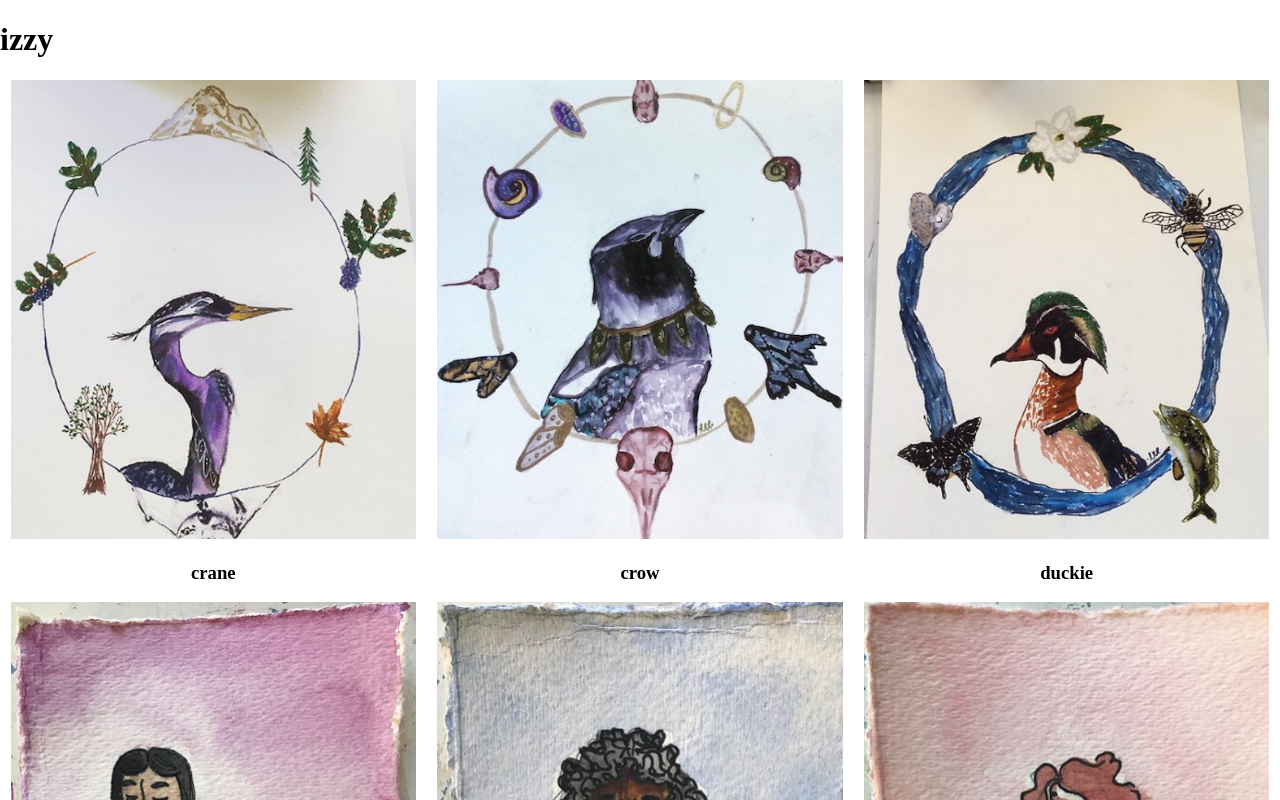
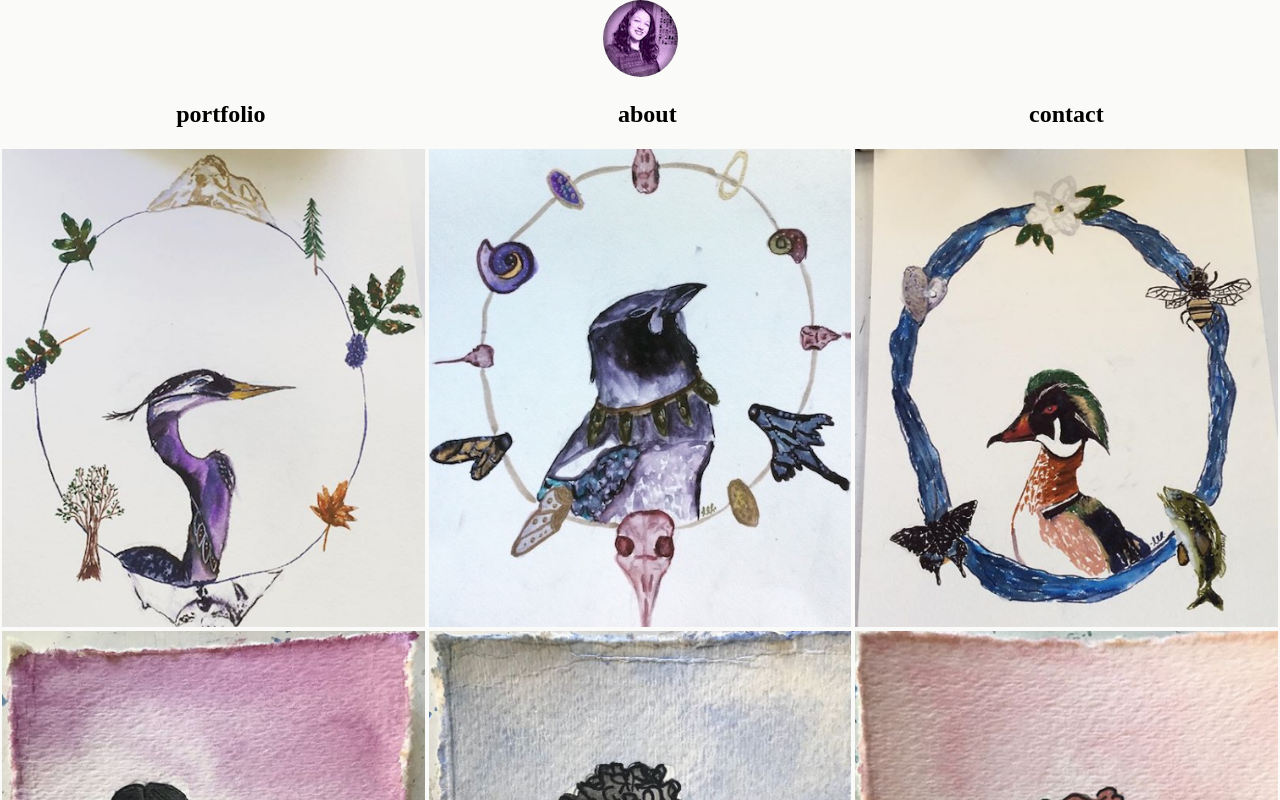
Before and after one commit to thatcat13/izzy, a React app: page / in a window 1280 px wide. Shown: the top 800 px of the page. Built offline with nearby package versions, Linux system fonts and the light colour scheme.

Commit message:
add footer and header styles

```diff
--- a/src/components/App.jsx
+++ b/src/components/App.jsx
@@ -13,6 +13,8 @@ export default function App(){
           body {
             font-family: 'Amatic SC', cursive;
             width: 100%;
+            height: 100%;
+            background-color: #fafaf9;
           }
           `}</style>
       <Header />
--- a/src/components/Gallery.jsx
+++ b/src/components/Gallery.jsx
@@ -54,7 +54,9 @@ export default function Gallery(){
   const mainDivStyle = {
     display: 'flex',
     justifyContent: 'space-around',
-    flexWrap: 'wrap'
+    flexWrap: 'wrap',
+    marginLeft: '10',
+    marginRight: '10'
   }
 
 
--- a/src/components/Header.jsx
+++ b/src/components/Header.jsx
@@ -1,7 +1,33 @@
 import React from 'react'
+import izzy from './../izzyEdit.jpg'
 
 export default function Header(){
+
+  const mainDivStyle = {
+    display: 'flex',
+    flexDirection: 'column'
+  }
+  const imgStyle = {
+    borderRadius: '50%',
+    marginTop: '10'
+  }
+  const imgDivStyle = {
+    textAlign: 'center'
+  }
+  const linkStyle = {
+    display: 'flex',
+    justifyContent: 'space-around'
+  }
   return (
-    <h1>izzy</h1>
+    <div style={mainDivStyle}>
+      <div style={imgDivStyle}>
+        <img style={imgStyle} src={izzy} />
+      </div>
+      <div style={linkStyle}>
+        <h2>portfolio</h2>
+        <h2>about</h2>
+        <h2>contact</h2>
+      </div>
+    </div>
   )
 }
--- a/src/components/Tile.jsx
+++ b/src/components/Tile.jsx
@@ -1,23 +1,23 @@
 import React from 'react'
 import PropTypes from 'prop-types'
 
-
+// #efbffb = color for hover
 export default function Tile(props){
 
   const mainDivStyle = {
     display: 'inline-block',
     flexGrow: '1',
-    width: 'calc(100% * (1/3) - 10px - 1px)',
+    width: 'calc(100% * (1/3))',
     textAlign: 'center'
   }
   const imageStyles = {
-    width: '95%',
+    width: '99%',
+    cursor: 'pointer'
   }
 
   return (
     <div style={mainDivStyle} >
       <img style={imageStyles} src={props.image}/>
-      <h3>{props.title}</h3>
     </div>
   )
 }
```
Also changed, not shown: src/izzy.jpg (added), src/izzyEdit.jpg (added).
